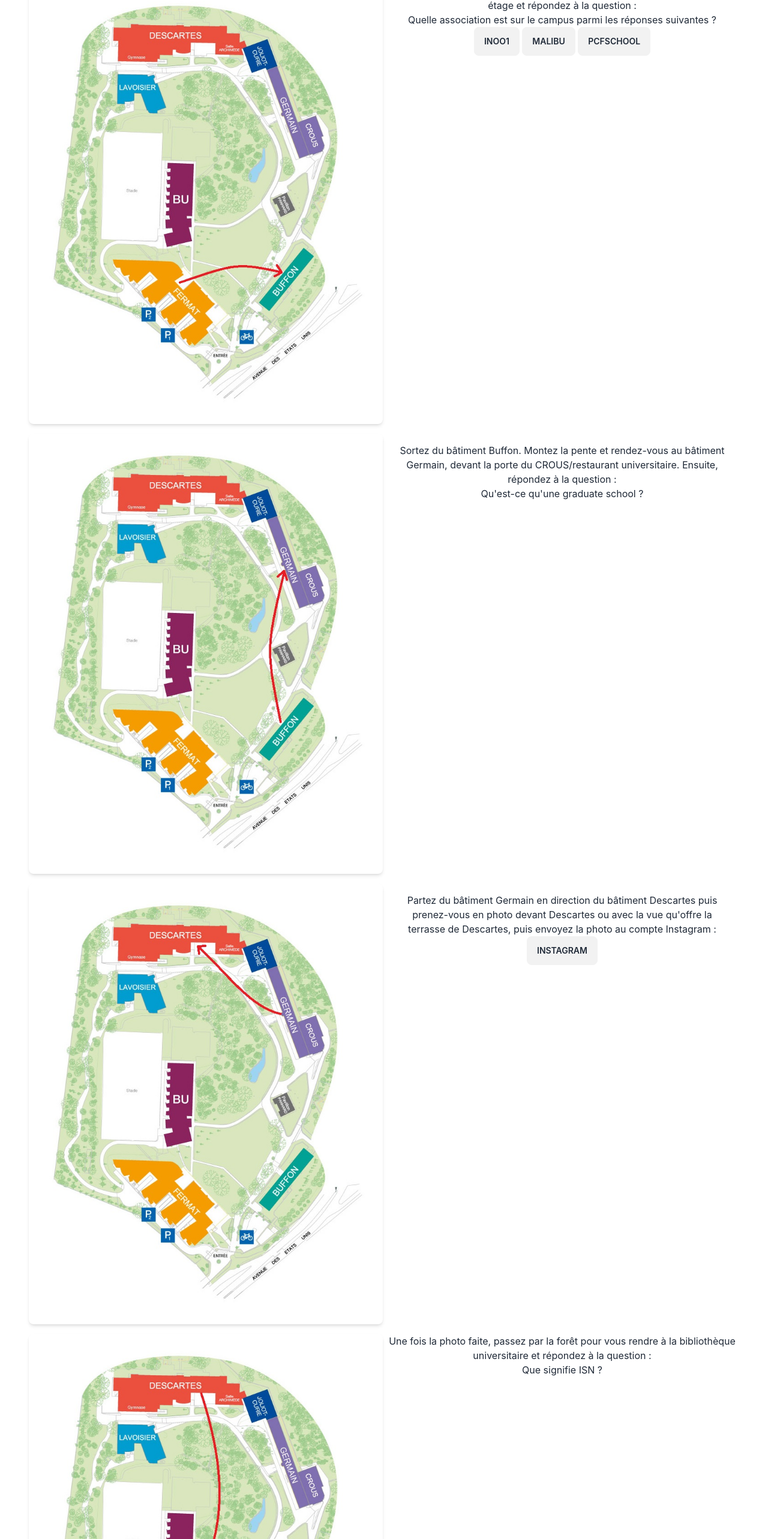
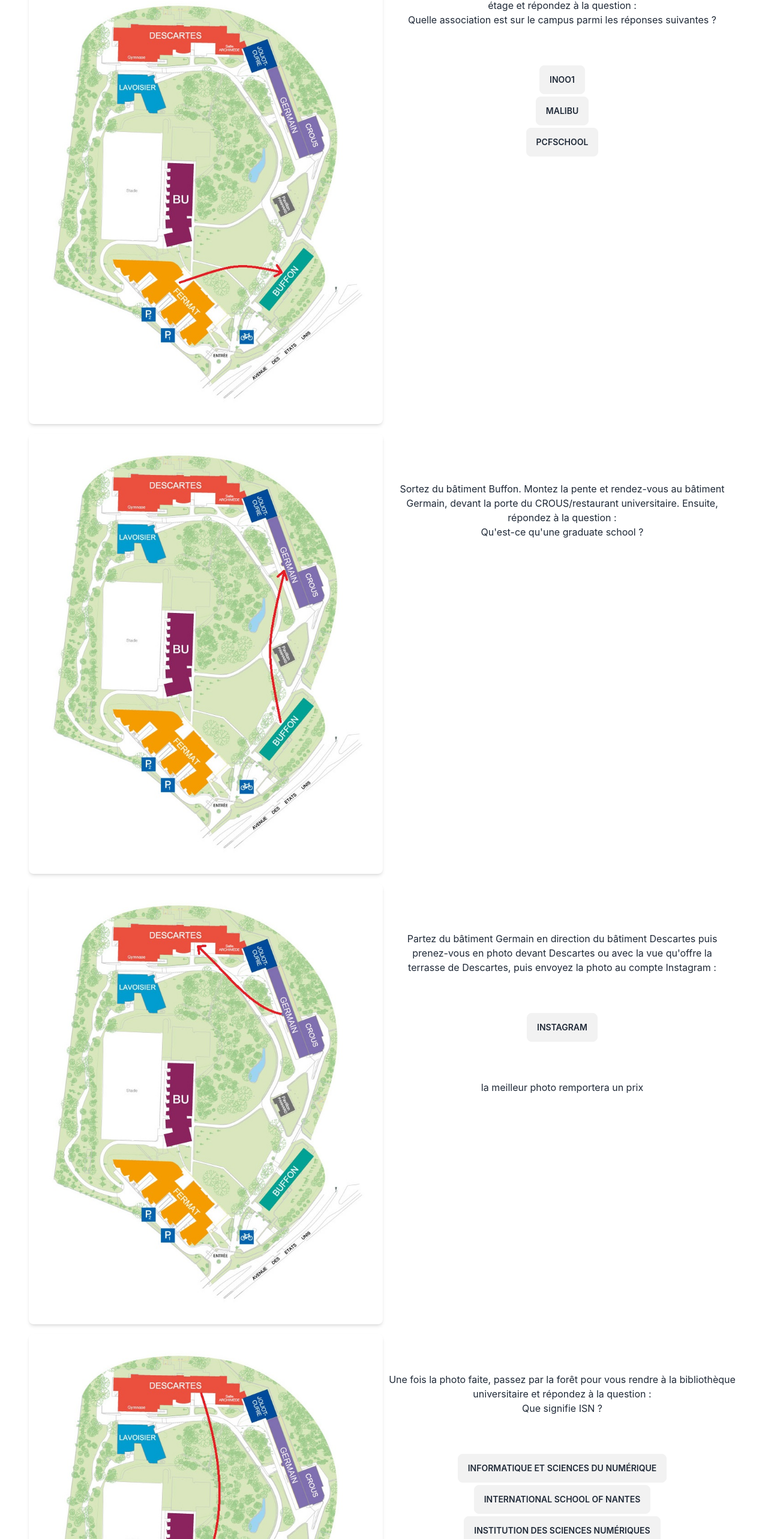
Before and after one commit to Kyuzial/siteweb_integrationM1, a Svelte app in the folder inte_M1/: page / in a window 1280 px wide. Shown: the part 223-2789 px from the top of the page at 60% size. Built offline with nearby package versions, Linux system fonts and the light colour scheme.

Commit message:
ajout des éléments que je n'ai pas pu merge la mano

```diff
--- a/inte_M1/src/App.svelte
+++ b/inte_M1/src/App.svelte
@@ -54,10 +54,22 @@
         <p>
           Quelle association est sur le campus parmi les réponses suivantes ?
         </p>
-        <!-- Réponses possibles -->
-        <button class="btn">InOO1</button>
-        <button class="btn">Malibu</button>
-        <button class="btn">PCFSchool</button>
+        <!-- espacement -->
+        <div>
+          <div class="navbar" />
+        </div>
+        <!-- réponse possible-->
+        <div class="grid grid-cols-1 gap-1">
+          <div>
+            <button class="btn">InOO1</button>
+          </div>
+          <div>
+            <button class="btn">Malibu</button>
+          </div>
+          <div>
+            <button class="btn">PCFSchool</button>
+          </div>
+        </div>
       </div>
     </div>
 
@@ -70,6 +82,10 @@
       </div>
       <!-- Colonne 2 -->
       <div class="container mx-auto p-4">
+        <!-- espacement -->
+        <div>
+          <div class="navbar" />
+        </div>
         <p>
           Sortez du bâtiment Buffon. Montez la pente et rendez-vous au bâtiment
           Germain, devant la porte du CROUS/restaurant universitaire. Ensuite,
@@ -88,12 +104,25 @@
       </div>
       <!-- Colonne 2 -->
       <div class="container mx-auto p-4">
+        <!-- espacement -->
+        <div>
+          <div class="navbar" />
+        </div>
         <p>
           Partez du bâtiment Germain en direction du bâtiment Descartes puis
           prenez-vous en photo devant Descartes ou avec la vue qu'offre la
           terrasse de Descartes, puis envoyez la photo au compte Instagram :
         </p>
+        <!-- espacement -->
+        <div>
+          <div class="navbar" />
+        </div>
         <button class="btn">Instagram</button>
+        <!-- espacement -->
+        <div>
+          <div class="navbar" />
+        </div>
+        <p>la meilleur photo remportera un prix</p>
       </div>
     </div>
 
@@ -106,11 +135,31 @@
       </div>
       <!-- Colonne 2 -->
       <div>
+        <!-- espacement -->
+        <div>
+          <div class="navbar" />
+        </div>
         <p>
           Une fois la photo faite, passez par la forêt pour vous rendre à la
           bibliothèque universitaire et répondez à la question :
         </p>
         <p>Que signifie ISN ?</p>
+        <!-- espacement -->
+        <div>
+          <div class="navbar" />
+        </div>
+        <!-- réponse possible-->
+        <div class="grid grid-cols-1 gap-1">
+          <div>
+            <button class="btn">Informatique et Sciences du Numérique</button>
+          </div>
+          <div>
+            <button class="btn">International school of Nantes</button>
+          </div>
+          <div>
+            <button class="btn">Institution des Sciences Numériques</button>
+          </div>
+        </div>
       </div>
     </div>
 
@@ -121,6 +170,10 @@
         stade à côté de la bibliothèque universitaire pour faire quelles
         épreuves mentales et sportives.
       </p>
+      <!-- espacement -->
+      <div>
+        <div class="navbar" />
+      </div>
     </div>
 
     <!-- étape 6 : épreuves sportives -->
```
